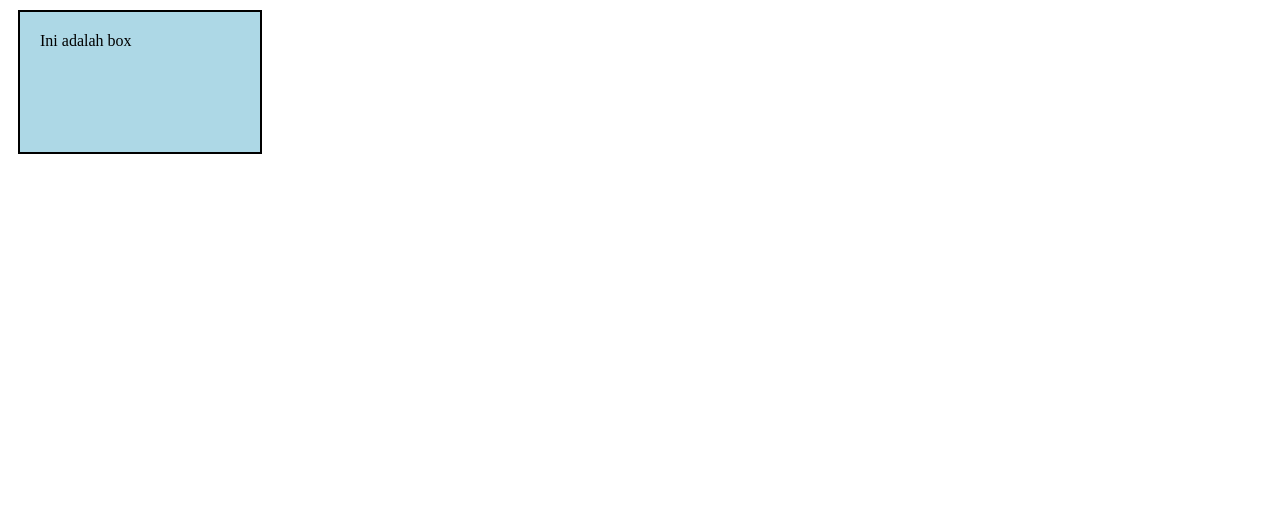
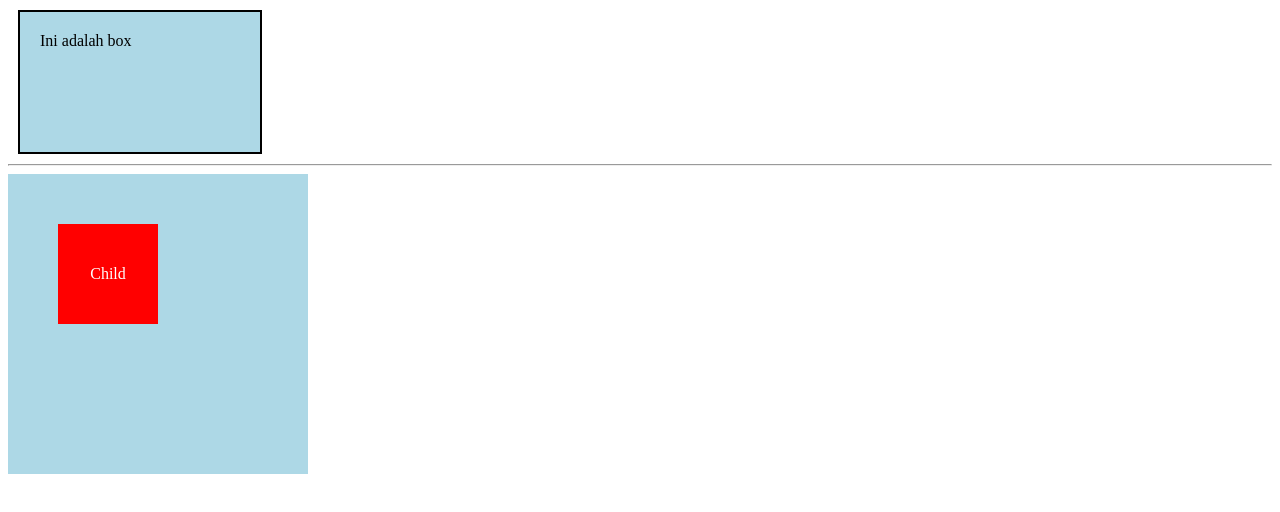
Before and after one commit to septianadip17/deep-learning-about-css, a plain HTML site: page index.html in a window 1280 px wide. Drawn offline with Linux system fonts and the light colour scheme.

Commit message:
container

```diff
--- a/index.html
+++ b/index.html
@@ -7,6 +7,12 @@
     <link rel="stylesheet" href="style.css">
 </head>
 <body>
+  <!-- ini adalah box -->
     <div class="box">Ini adalah box</div>
+    <hr>
+    <!-- ini adalah container -->
+    <div class="container">
+      <div class="child">Child</div>
+  </div>
 </body>
 </html>
--- a/style.css
+++ b/style.css
@@ -6,3 +6,21 @@
   margin: 10px;
   background-color: lightblue;
 }
+.container {
+    position: relative;
+    width: 300px;
+    height: 300px;
+    background: lightblue;
+}
+.child {
+    position: absolute;
+    top: 50px;
+    left: 50px;
+    width: 100px;
+    height: 100px;
+    background: red;
+    color: white;
+    display: flex;
+    justify-content: center;
+    align-items: center;
+}
```
